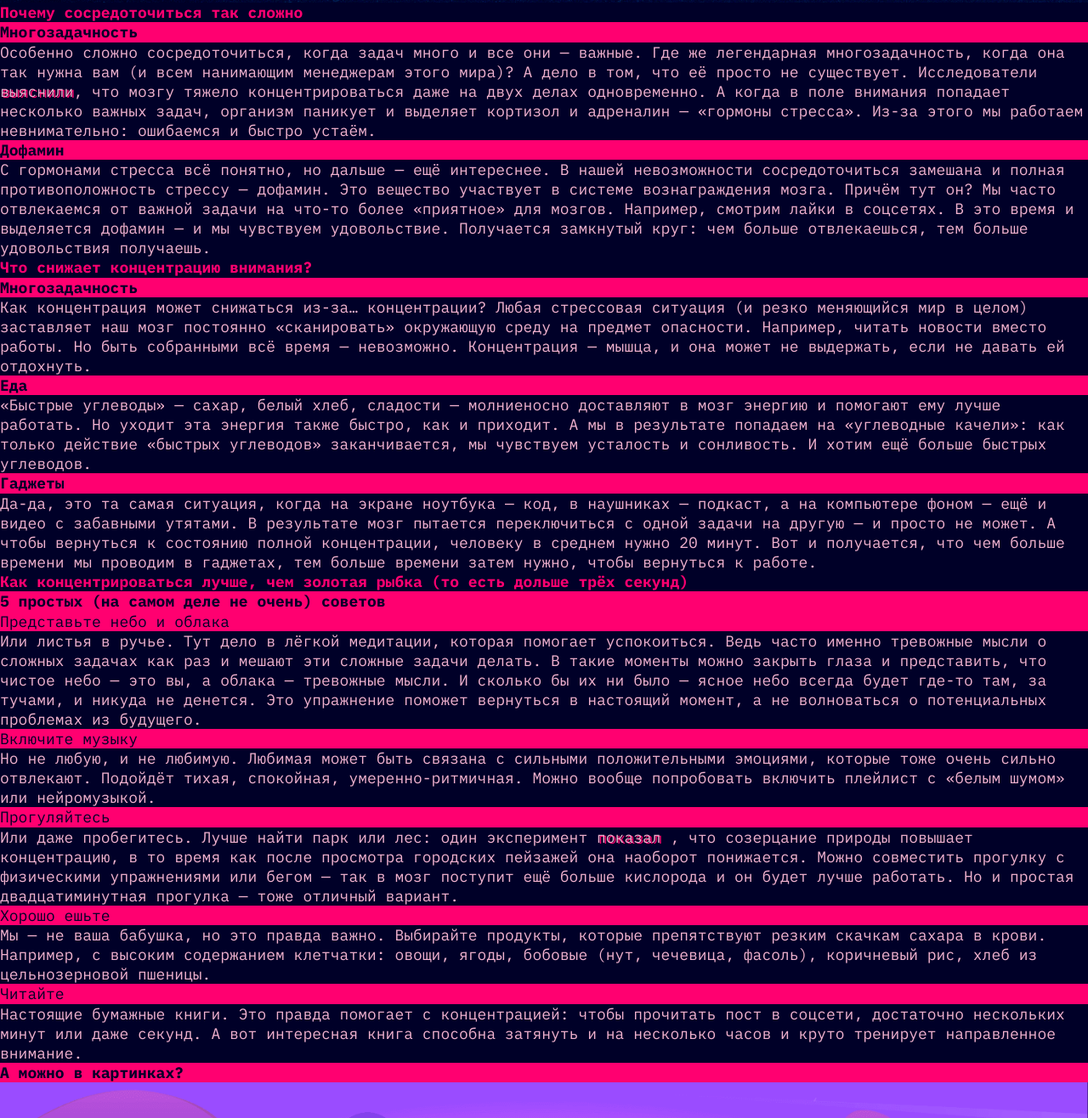
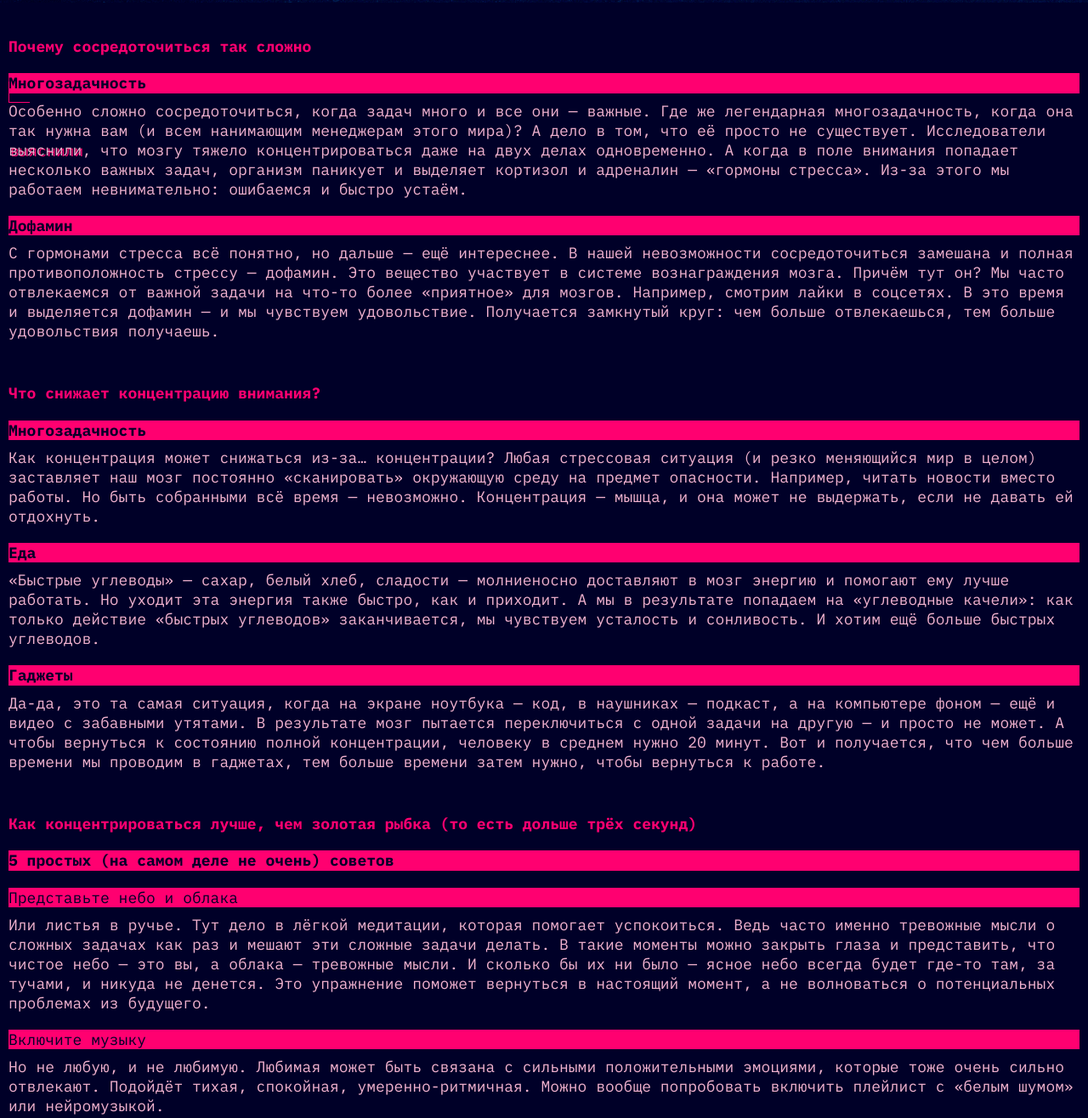
Before and after one commit to an12640/slozhno-sosredotochitsya-fd, a plain HTML site: page index.html in a window 1280 px wide. Shown: the part 665-1981 px from the top of the page at 85% size. Drawn offline with Linux system fonts and the light colour scheme.

Commit message:
header added decorative element and added gaps between sections

```diff
--- a/index.html
+++ b/index.html
@@ -54,12 +54,12 @@
     </header>
     <main>
 
-      <section>
+      <section class="section">
         <h2 class="section__title">Почему сосредоточиться так сложно</h2>
-        <div>
+        <!-- <div> -->
           <article>
             <h3 class="section__title-subtitle">Многозадачность</h3>
-            <p>
+            <p class="text">
               Особенно сложно сосредоточиться, когда задач много и все они — важные.
               Где же легендарная многозадачность, когда она так нужна вам (и всем
               нанимающим менеджерам этого мира)? А дело в том, что её просто не существует.
@@ -77,7 +77,7 @@
           </article>
           <article>
             <h3 class="section__title-subtitle">Дофамин</h3>
-            <p>
+            <p class="text">
               С гормонами стресса всё понятно, но дальше — ещё интереснее. В нашей
               невозможности сосредоточиться замешана и полная противоположность
               стрессу — дофамин. Это вещество участвует в системе вознаграждения мозга.
@@ -87,15 +87,15 @@
               отвлекаешься, тем больше удовольствия получаешь.
             </p>
           </article>
-        </div>
+        <!-- </div> -->
       </section>
 
-      <section>
+      <section class="section">
         <h2 class="section__title">Что снижает концентрацию внимания?</h2>
-        <div>
+        <!-- <div> -->
           <article>
             <h3 class="section__title-subtitle">Многозадачность</h3>
-            <p>
+            <p class="text">
               Как концентрация может снижаться из-за… концентрации? Любая стрессовая
               ситуация (и резко меняющийся мир в целом) заставляет наш мозг постоянно
               «сканировать» окружающую среду на предмет опасности. Например, читать
@@ -105,7 +105,7 @@
           </article>
           <article>
             <h3 class="section__title-subtitle">Еда</h3>
-            <p>
+            <p class="text">
               «Быстрые углеводы» — сахар, белый хлеб, сладости — молниеносно доставляют
               в мозг энергию и помогают ему лучше работать. Но уходит эта энергия также
               быстро, как и приходит. А мы в результате попадаем на «углеводные качели»:
@@ -115,7 +115,7 @@
           </article>
           <article>
             <h3 class="section__title-subtitle">Гаджеты</h3>
-            <p>
+            <p class="text">
               Да-да, это та самая ситуация, когда на экране ноутбука — код, в
               наушниках — подкаст, а на компьютере фоном — ещё и видео с забавными утятами.
               В результате мозг пытается переключиться с одной задачи на другую — и просто
@@ -124,19 +124,19 @@
               тем больше времени затем нужно, чтобы вернуться к работе.
             </p>
           </article>
-        </div>
+        <!-- </div> -->
       </section>
 
 
-      <section>
+      <section class="section">
         <h2 class="section__title">Как концентрироваться лучше, чем золотая рыбка
           (то есть дольше трёх секунд)
         </h2>
-        <div>
+        <!-- <div> -->
           <h3 class="section__title-subtitle">5 простых (на самом деле не очень) советов</h3>
           <article>
             <h4 class="article__subtitles">Представьте небо и облака</h4>
-            <p>
+            <p class="text">
               Или листья в ручье. Тут дело в лёгкой медитации, которая помогает успокоиться.
               Ведь часто именно тревожные мысли о сложных задачах как раз и мешают эти сложные
               задачи делать. В такие моменты можно закрыть глаза и представить, что чистое
@@ -148,7 +148,7 @@
           </article>
           <article>
             <h4 class="article__subtitles">Включите музыку</h4>
-            <p>
+            <p class="text">
               Но не любую, и не любимую. Любимая может быть связана с сильными положительными
               эмоциями, которые тоже очень сильно отвлекают. Подойдёт тихая, спокойная,
               умеренно-ритмичная. Можно вообще попробовать включить плейлист с «белым шумом»
@@ -157,7 +157,7 @@
           </article>
           <article>
             <h4 class="article__subtitles">Прогуляйтесь</h4>
-            <p>
+            <p class="text">
               Или даже пробегитесь. Лучше найти парк или лес: один эксперимент
               <a
                 class="link"
@@ -175,7 +175,7 @@
           </article>
           <article>
             <h4 class="article__subtitles">Хорошо ешьте</h4>
-            <p>
+            <p class="text">
               Мы — не ваша бабушка, но это правда важно. Выбирайте продукты, которые
               препятствуют резким скачкам сахара в крови. Например, с высоким содержанием
               клетчатки: овощи, ягоды, бобовые (нут, чечевица, фасоль), коричневый рис, хлеб
@@ -184,17 +184,17 @@
           </article>
           <article>
             <h4 class="article__subtitles">Читайте</h4>
-            <p>
+            <p class="text">
               Настоящие бумажные книги. Это правда помогает с концентрацией: чтобы прочитать
               пост в соцсети, достаточно нескольких минут или даже секунд. А вот интересная
               книга способна затянуть и на несколько часов и круто тренирует направленное
               внимание.
             </p>
           </article>
-        </div>
+        <!-- </div> -->
       </section>
 
-      <section>
+      <section class="section">
         <h3 class="section__title-subtitle">А можно в картинках?</h3>
         <div class="section__images">
           <img
--- a/styles/style.css
+++ b/styles/style.css
@@ -11,9 +11,9 @@
   background-size: cover;
   background-position: center;
   background-attachment: fixed;
-
   /* сохраните в разметке и стилях класс page у тега body. Он удобен, чтобы составлять селекторы для разных цветовых тем. */
 }
+
 .header::after {
   content: "";
   position: absolute;
@@ -25,7 +25,19 @@
   border-color: var(--accent-color);
   top: 10px;
   right: 10px;
+}
 
+.header::before {
+  content: "";
+  position: absolute;
+  align-items: center;
+  width: 25px;
+  height: 25px;
+  border-width: 0px 0px 1px 1px;
+  border-style: solid;
+  border-color: var(--accent-color);
+  bottom: 14px;
+  left: 10px;
 }
 
 .header__dark_rec {
@@ -61,6 +73,7 @@
   align-items: center;
   justify-items: end;
   background-image: var(--cover-image);
+  /* не встало изображение */
   padding: 10px;
   min-height: 668px;
   min-width: 375px;
@@ -116,6 +129,23 @@
   /* grid-column: 1; */
 }
 
+
+main {
+  /* padding: 0px 10px 10px 10px; */
+  /* padding-left: 10px;
+  padding-right: 10px; */
+  padding: 40px 10px 40px 10px;
+    /* padding-left: 10px; */
+    /* padding-right: 10px; */
+  display: grid;
+  gap: 50px;
+}
+
+.section {
+  display: grid;
+  gap: 20px;
+}
+
 .section__title {
 font-weight: 700;
 line-height: 130%;
@@ -138,6 +168,10 @@ color: var(--accent-color);
   line-height: 130%;
   color: var(--backgroud-color);
   background-color: var(--accent-color);
+}
+
+.text {
+  padding-top: 9px;
 }
 
 .link {
```
